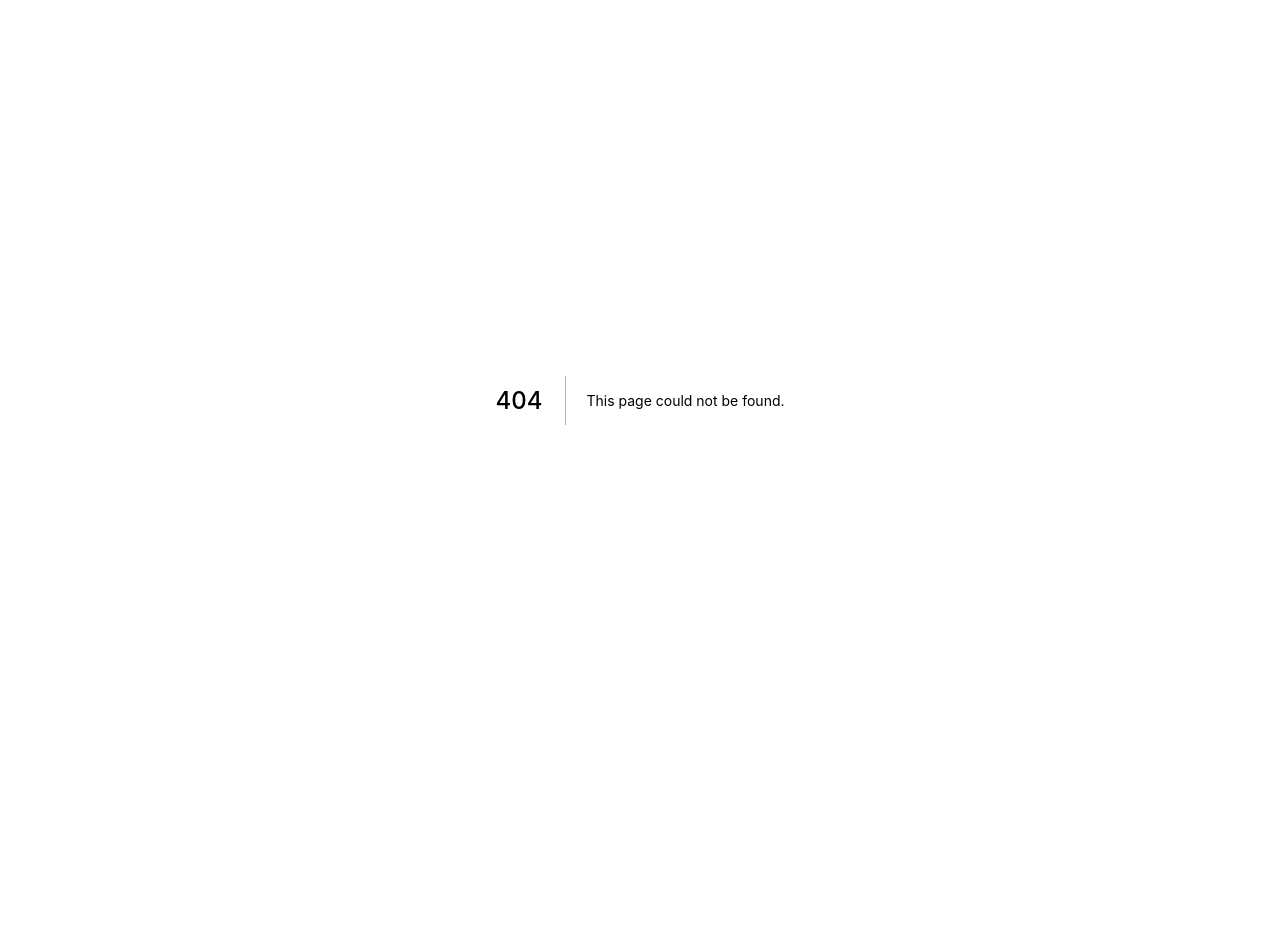
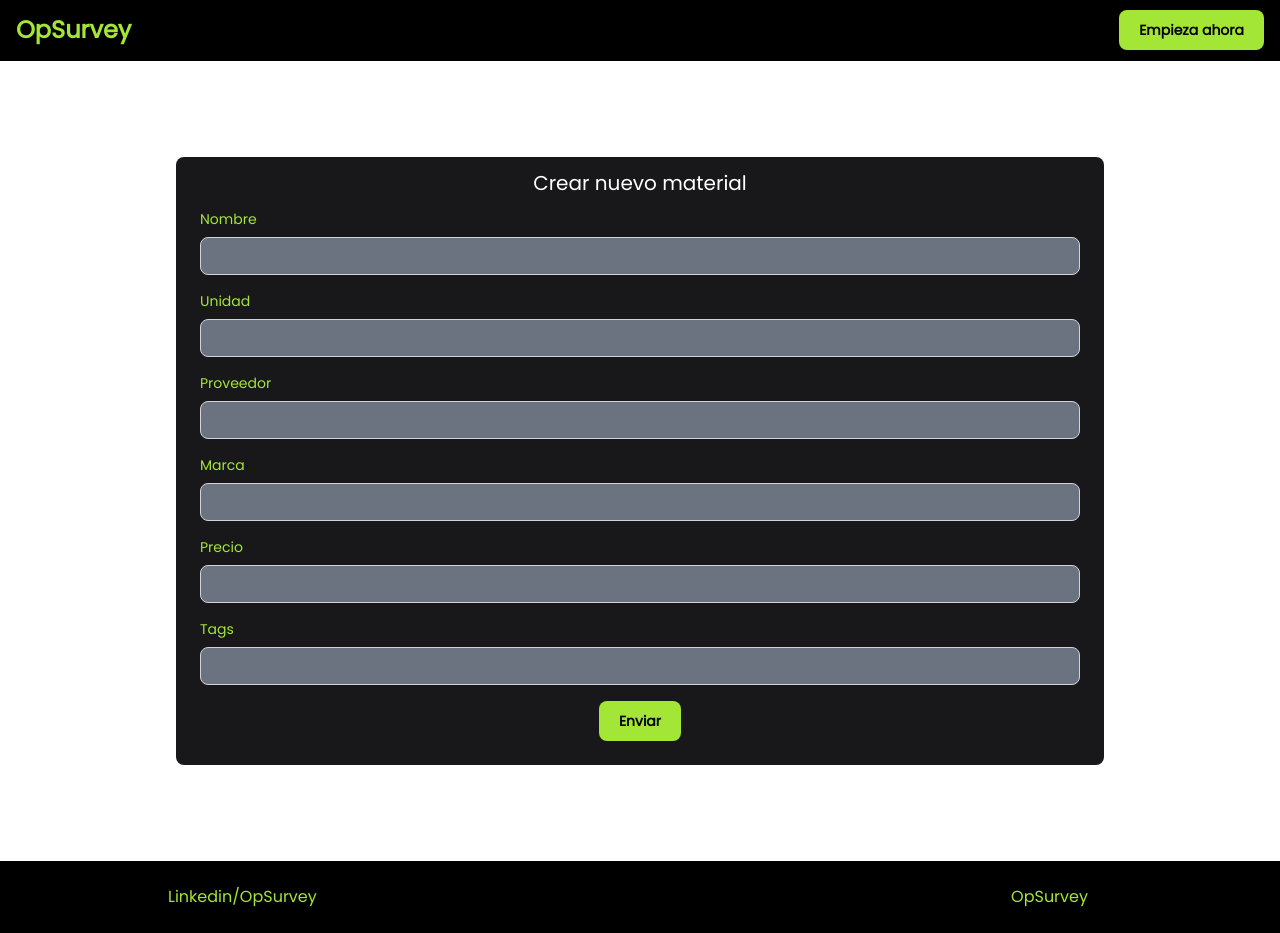
Before and after one commit to OpSurvey/web-app, a Next.js app: page /material in a window 1280 px wide. Before the commit this address had no page. Before the commit the page ends 800 px from the top, so only its background shows below. Built offline with nearby package versions, Linux system fonts and the light colour scheme.

Commit message:
ADD materialForm and new styles forms

```diff
--- a/components/ClientForm.jsx
+++ b/components/ClientForm.jsx
@@ -28,7 +28,7 @@ export default function ClientForm() {
         className="bg-zinc-900 px-6 py-3 w-full md:h-full lg:w-full   sm:rounded-lg"
       >
         <h1 className="text-white text-center text-xl">Crear nuevo Cliente</h1>
-        <h2 className="text-white text-center text-lg pt-2">Información Personal</h2>
+        <h2 className="text-white text-center text-lg pt-2 pb-3">Información Personal</h2>
         <div className="mb-4 w-full mt-3">
           <label
             htmlFor="firstName"
@@ -171,7 +171,7 @@ export default function ClientForm() {
             <span className="text-red-400 ">El RFC es requerido</span>
           )}
         </div>
-        <h2 className="text-white text-center text-lg pt-2">
+        <h2 className="text-white text-center text-lg pt-2 pb-3">
           Información del negocio
         </h2>
         <div className="grid md:grid-cols-2 md:gap-6">
@@ -326,7 +326,7 @@ export default function ClientForm() {
           </div>
         </div>
 
-        <div className="flex justify-center align-center mb-3">
+        <div className="flex justify-center align-center mb-3 mt-2">
           <Button style="bg-lime-400 text-black" text="Enviar" />
         </div>
       </form>
--- a/components/LogInForm.jsx
+++ b/components/LogInForm.jsx
@@ -85,7 +85,7 @@ export default function LogInForm() {
             )}
           </div>
 
-          <div className="flex justify-center align-center">
+          <div className="flex justify-center align-center mb-3 mt-2">
             <Link href="./user/dashboard">
             <a>
             <Button style="bg-lime-400 text-black" id="iniciarSesion" text="Iniciar Sesión" />
--- /dev/null
+++ b/components/MaterialForm.jsx
@@ -0,0 +1,193 @@
+import { useForm } from "react-hook-form";
+import Button from "./Button";
+import NavbarLanding from "./NavbarLanding";
+import FooterLanding from "./FooterLanding";
+
+export default function MaterialForm() {
+  const {
+    register,
+    handleSubmit,
+    formState: { errors },
+  } = useForm();
+
+  const onSubmit = (data) => {
+    console.log(data);
+    // let result = await fetch("url", {
+    //   method:"POST",
+    //   body:JSON.stringify(data)
+    // })
+    // console.log(await result.json())
+  };
+
+  return (
+    <>
+      <NavbarLanding />
+      <main className="mt-[61px] lg:px-44 sm:px-6 min-h-screen flex justify-center items-center">
+        <form
+          onSubmit={handleSubmit(onSubmit)}
+          className="bg-zinc-900 px-6 py-3 w-full md:h-full lg:w-full sm:rounded-lg"
+        >
+          <h1 className="text-white text-center text-xl">
+            Crear nuevo material
+          </h1>
+          <div className="mb-4 w-full mt-3">
+            <label
+              htmlFor="name"
+              className="block mb-2 text-sm font-medium text-lime-400"
+            >
+              Nombre
+            </label>
+            <input
+              type="text"
+              name="name"
+              id="name"
+              className="bg-gray-500 border border-gray-300 text-white text-sm rounded-lg focus:ring-lime-400 focus:border-lime-400 block w-full p-2"
+              placeholder=" "
+              required=""
+              {...register("name", { required: true, minLength: 3 })}
+            />
+            {errors.name?.type === "required" && (
+              <span className="text-red-400 ">
+                El nombre del material es requerido
+              </span>
+            )}
+            {errors.name?.type === "minLength" && (
+              <span className="text-red-400 ">
+                Largo mínimo del nombre son 3 caracteres
+              </span>
+            )}
+          </div>
+          <div className="mb-4 w-full">
+            <label
+              htmlFor="unit"
+              className="block mb-2 text-sm font-medium text-lime-400"
+            >
+              Unidad
+            </label>
+            <input
+              type="text"
+              name="unit"
+              id="unit"
+              className="bg-gray-500 border border-gray-300 text-white text-sm rounded-lg focus:ring-lime-400 focus:border-lime-400 block w-full p-2"
+              placeholder=" "
+              required=""
+              {...register("unit", { required: true, maxLength: 10 })}
+            />
+            {errors.unit?.type === "required" && (
+              <span className="text-red-400 ">La unidad es requerida</span>
+            )}
+            {errors.unit?.type === "maxLength" && (
+              <span className="text-red-400 ">
+                Largo máximo de la unidad son 10 caracteres
+              </span>
+            )}
+          </div>
+          <div className="mb-4 w-full">
+            <label
+              htmlFor="supplier"
+              className="block mb-2 text-sm font-medium text-lime-400"
+            >
+              Proveedor
+            </label>
+            <input
+              type="supplier"
+              name="supplier"
+              id="supplier"
+              className="bg-gray-500 border border-gray-300 text-white text-sm rounded-lg focus:ring-lime-400 focus:border-lime-400 block w-full p-2"
+              placeholder=" "
+              required=""
+              {...register("supplier", {
+                required: true,
+                minLength: 3,
+              })}
+            />
+            {errors.supplier?.type === "required" && (
+              <span className="text-red-400 ">El proveedor es requerido</span>
+            )}
+            {errors.supplier?.type === "minLength" && (
+              <span className="text-red-400 ">
+                El largo minimo para el proveedor son 3 caracteres
+              </span>
+            )}
+          </div>
+          <div className="mb-4 w-full">
+            <label
+              htmlFor="brand"
+              className="block mb-2 text-sm font-medium text-lime-400"
+            >
+              Marca
+            </label>
+            <input
+              type="number"
+              name="brand"
+              id="brand"
+              className="bg-gray-500 border border-gray-300 text-white text-sm rounded-lg focus:ring-lime-400 focus:border-lime-400 block w-full p-2"
+              placeholder=" "
+              required=""
+              {...register("brand", {
+                required: true,
+                minLength: 3,
+              })}
+            />
+            {errors.brand?.type === "required" && (
+              <span className="text-red-400 ">La marca es requerida</span>
+            )}
+            {errors.brand?.type === "minLength" && (
+              <span className="text-red-400 ">
+                Largo mínimo del proveedor son 3 caracteres
+              </span>
+            )}
+          </div>
+          <div className="mb-4 w-full">
+            <label
+              htmlFor="price"
+              className="block mb-2 text-sm font-medium text-lime-400"
+            >
+              Precio
+            </label>
+            <input
+              type="text"
+              name="price"
+              id="price"
+              className="bg-gray-500 border border-gray-300 text-white text-sm rounded-lg focus:ring-lime-400 focus:border-lime-400 block w-full p-2"
+              placeholder=" "
+              required=""
+              {...register("price", {
+                required: true,
+              })}
+            />
+            {errors.price?.type === "required" && (
+              <span className="text-red-400 ">El precio es requerido</span>
+            )}
+          </div>
+
+          <div className="mb-4 w-full">
+            <label
+              htmlFor="tags"
+              className="block mb-2 text-sm font-medium text-lime-400"
+            >
+              Tags
+            </label>
+            <input
+              type="text"
+              name="tags"
+              id="tags"
+              className="bg-gray-500 border border-gray-300 text-white text-sm rounded-lg focus:ring-lime-400 focus:border-lime-400 block w-full p-2"
+              placeholder=" "
+              required=""
+              {...register("tags", { required: true })}
+            />
+            {errors.tags?.type === "required" && (
+              <span className="text-red-400 ">El tag es requerido</span>
+            )}
+          </div>
+
+          <div className="flex justify-center align-center mb-3 mt-2">
+            <Button style="bg-lime-400 text-black" text="Enviar" />
+          </div>
+        </form>
+      </main>
+      <FooterLanding />
+    </>
+  );
+}
--- a/components/QuoteForm.jsx
+++ b/components/QuoteForm.jsx
@@ -25,7 +25,7 @@ export default function QuoteForm() {
     <NavbarLanding />
     <main className="mt-[61px] lg:px-44 sm:px-6 min-h-screen flex justify-center items-center">
       <form onSubmit={handleSubmit(onSubmit)} className="bg-zinc-900 px-6 py-3 w-full md:h-full lg:w-full rounded-lg lg:rounded-none xl:rounded-lg">
-      <h1 className="text-white text-center text-xl">Crear nueva Cotización</h1>
+      <h1 className="text-white text-center text-xl mb-3 mt-2">Crear nueva Cotización</h1>
       <div className="mb-4 w-full">
           <label
             htmlFor="clientId"
@@ -189,7 +189,7 @@ export default function QuoteForm() {
           )}
         </div>
 
-        <div className="flex justify-center align-center">
+        <div className="flex justify-center align-center mt-2 mb-3">
           <Button style="bg-lime-400 text-black" text="Enviar" />
         </div>
       </form>
--- a/components/QuoterForm.jsx
+++ b/components/QuoterForm.jsx
@@ -29,7 +29,7 @@ export default function QuoterForm() {
           className="bg-zinc-900 px-32 py-3 w-full md:h-full lg:w-full sm:rounded-none md:rounded-lg lg:rounded-none xl:rounded-lg"
         >
           <h1 className="text-white text-center text-xl">Crear nueva cuenta</h1>
-          <h3 className="text-white text-center text-lg pt-2">
+          <h3 className="text-white text-center text-lg pt-2 mb-3">
             Información Personal
           </h3>
           <div className="mb-4 w-full">
@@ -172,7 +172,7 @@ export default function QuoterForm() {
               </span>
             )}
           </div>
-          <h2 className="text-white text-center text-lg pt-2">
+          <h2 className="text-white text-center text-lg pt-2 mb-3">
             Información del negocio
           </h2>
           <div className="grid md:grid-cols-2 md:gap-6">
@@ -340,7 +340,7 @@ export default function QuoterForm() {
             </div>
           </div>
 
-          <div className="flex justify-center align-center w-200">
+          <div className="flex justify-center align-center w-200 mb-3 mt-2">
             <Link href="./login">
               <a>
                 <Button style="bg-lime-400 text-black" text="Enviar" />
--- a/components/RecipeForm.jsx
+++ b/components/RecipeForm.jsx
@@ -27,7 +27,7 @@ export default function RecepiForm() {
             onSubmit={handleSubmit(onSubmit)}
             className="bg-zinc-900 px-6 py-3 w-full md:h-full lg:w-full rounded-lg lg:rounded-none xl:rounded-lg"
           >
-            <h1 className="text-white text-center text-xl">
+            <h1 className="text-white text-center text-xl mt-2 mb-3">
               Crear nueva Receta
             </h1>
             <div className="mb-4 w-full">
@@ -167,28 +167,8 @@ export default function RecepiForm() {
                 </span>
               )}
             </div>
-            {/* <div className="mb-4 w-full">
-              <label
-                htmlFor="quantity"
-                className="block mb-2 text-sm font-medium text-lime-400 "
-              >
-                Cantidad
-              </label>
-              <input
-                type="number"
-                name="quantity"
-                id="quantity"
-                className="bg-gray-500 border border-gray-300 text-white text-sm rounded-lg focus:ring-lime-400 focus:border-lime-400 block w-full p-2 "
-                placeholder=" "
-                required=""
-                {...register("quantity", { required: true })}
-              />
-              {errors.type?.type === "required" && (
-                <span className="text-red-400 ">La cantidad es requerida</span>
-              )}
-            </div> */}
 
-            <div className="flex justify-center align-center mb-3">
+            <div className="flex justify-center align-center mb-3 mt-3">
               <Button style="bg-lime-400 text-black" text="Enviar" />
             </div>
           </form>
--- /dev/null
+++ b/pages/material/index.jsx
@@ -0,0 +1,7 @@
+import MaterialForm from "../../components/MaterialForm";
+
+export default function Material() {
+    return (
+        <MaterialForm/>
+    )
+}
```
